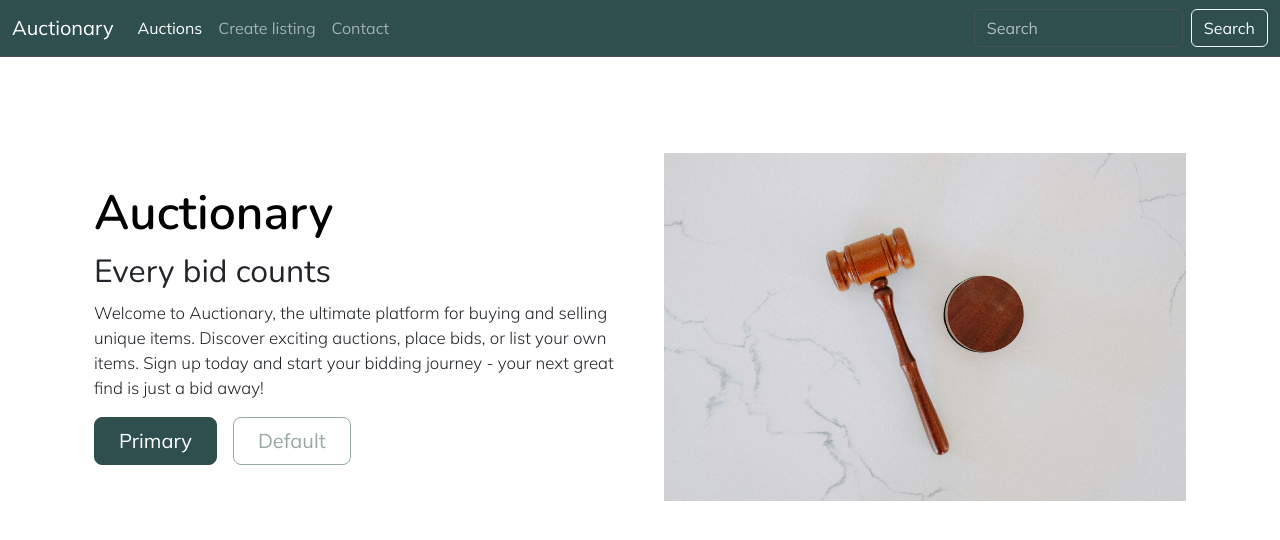
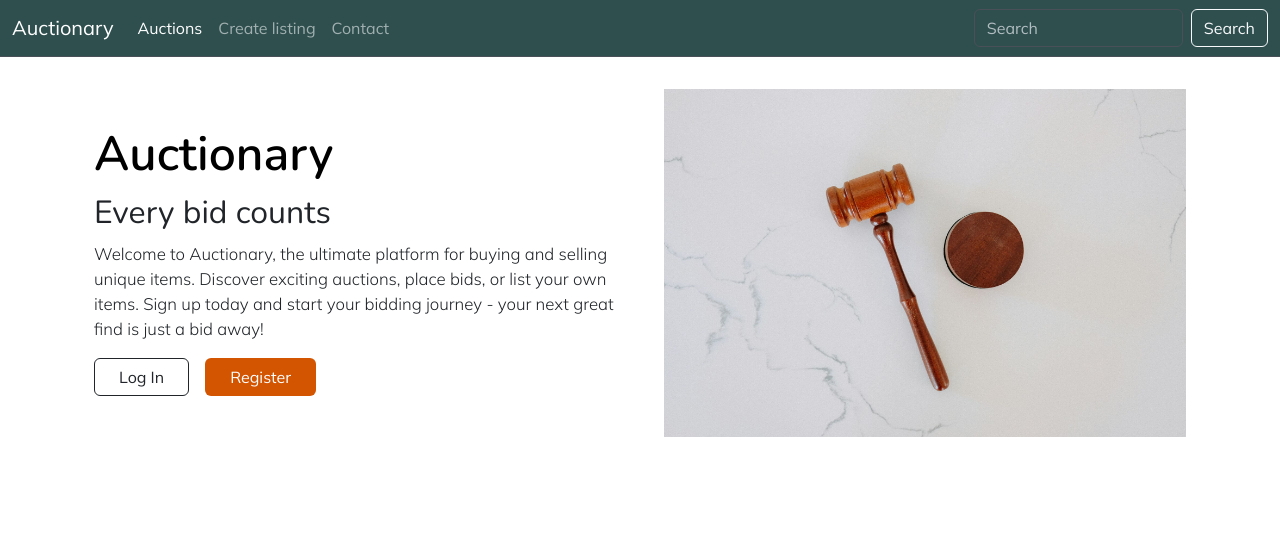
Before and after one commit to ebejmo/auctionary, a website: page index.html in a window 1280 px wide. Drawn offline with nearby package versions, Linux system fonts and the light colour scheme.

Commit message:
Small updates

```diff
--- a/index.html
+++ b/index.html
@@ -9,7 +9,7 @@
       src="./node_modules/bootstrap/dist/js/bootstrap.bundle.min.js"
       defer
     ></script>
-    <script type="module" src="./src/index.js"></script>
+    <script type="module" defer src="./src/index.js"></script>
   </head>
   <body>
     <header>
@@ -61,8 +61,10 @@
             <div
               class="auth-buttons d-flex flex-column flex-sm-row mb-3 d-md-none gap-3"
             >
-              <button class="btn btn-primary register-btn">Register</button>
-              <button class="btn btn-secondary login-btn">Login</button>
+              <button class="btn btn-outline-light btn-login-light">
+                Login
+              </button>
+              <button class="btn btn-primary btn-register">Register</button>
             </div>
             <form class="d-flex" role="search">
               <input
@@ -80,8 +82,8 @@
       </nav>
     </header>
     <main>
-      <div class="container col-xxl-8 px-4 py-5">
-        <div class="row flex-lg-row-reverse align-items-center g-5 py-5">
+      <div class="container col-xxl-8 px-4 py-3">
+        <div class="row flex-lg-row-reverse align-items-center g-5 py-3">
           <div class="col-10 col-sm-8 col-lg-6">
             <img
               src="./assests/img/hero-img.jpg"
@@ -102,14 +104,14 @@
               - your next great find is just a bid away!
             </p>
             <div class="d-grid gap-2 d-md-flex justify-content-md-start">
-              <button type="button" class="btn btn-primary btn-lg px-4 me-md-2">
-                Primary
-              </button>
               <button
                 type="button"
-                class="btn btn-outline-secondary btn-lg px-4"
+                class="btn btn-outline-dark btn-login-dark btn-md px-4 me-md-2"
               >
-                Default
+                Log In
+              </button>
+              <button type="button" class="btn-register btn btn-md px-4">
+                Register
               </button>
             </div>
           </div>
--- a/package.json
+++ b/package.json
@@ -5,8 +5,8 @@
   "main": "index.js",
   "type": "module",
   "scripts": {
-    "build": "sass --no-deprecation-warnings src/scss:dist/css",
-    "watch": "sass --watch --no-deprecation-warnings src/scss:dist/css & live-server",
+    "build": "sass src/scss:dist/css",
+    "watch": "sass --watch src/scss:dist/css & live-server",
     "format": "prettier -w src/**/*.js",
     "lint": "eslint src/**/*.js",
     "lint-fix": "eslint src/**/*.js --cache --fix",
```
